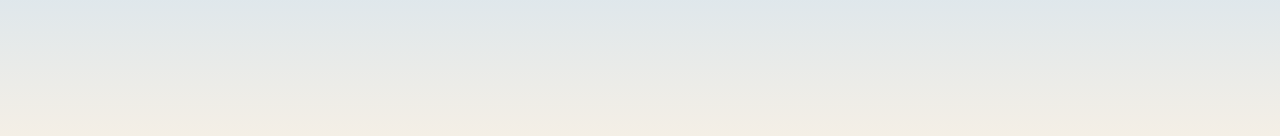
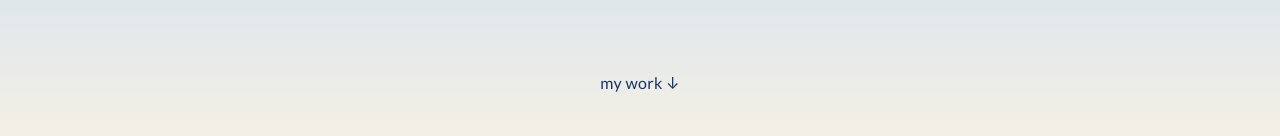
Before and after one commit to gonzalexa/my-portfolio, a React (Vite) app: page / in a window 1280 px wide. Shown: the part 664-800 px from the top of the page. Built offline with nearby package versions, Linux system fonts and the light colour scheme.

Commit message:
The my work-> and the Link to AlexaGonzalez

```diff
--- a/src/components/Hero.jsx
+++ b/src/components/Hero.jsx
@@ -13,6 +13,10 @@ export default function Hero() {
           <span className="smaller-text">& engineer ;)</span>
         </h2>
       </div>
+
+      <div className="scroll-indicator">
+        my work ↓
+      </div>
     </section>
   );
 }
--- a/src/components/Navbar.jsx
+++ b/src/components/Navbar.jsx
@@ -4,7 +4,9 @@ import { Link } from "react-router-dom";
 export default function Navbar() {
   return (
     <nav className="navbar">
-      <div className="nav-name">Alexa Gonzalez</div>
+      <Link to="/" className="nav-name">
+        Alexa Gonzalez
+      </Link>
 
       <div className="nav-links">
         <Link to="/">Home</Link>
--- a/src/index.css
+++ b/src/index.css
@@ -1,6 +1,6 @@
 @import url('https://fonts.googleapis.com/css2?family=Lato:wght@300;400;700&family=Lora:wght@400;500;600;700&display=swap');
 
-/* Apple-style global reset */
+
 * {
   margin: 0;
   padding: 0;
@@ -29,10 +29,8 @@ body {
   min-height: 100vh;
 
   display: flex;
-  align-items: center;      /* vertical center */
-  justify-content: center;  /* horizontal center */
-
-
+  align-items: center;
+  justify-content: center;
 
   background: linear-gradient(
     to bottom,
@@ -69,13 +67,22 @@ body {
   font-size: 0.60em; /* 75% of the surrounding font size */
 }
 
-/* Section spacing */
-section {
-  margin-bottom: 120px;
+.scroll-indicator {
+  position: absolute;
+  bottom: 40px;
+  left: 50%;
+  transform: translateX(-50%);
+
+  font-size: 16px;
+  letter-spacing: 0.02em;
+
+  color: #1B365D;  /* soft medium blue */
+  /*cursor: pointer;*/
+
+  transition: opacity 0.2s ease;
 }
 
-
-/* Headings */
+/* Headings & paragraph*/
 h1, h2 {
   font-family: 'Lora', serif;
 }
@@ -142,6 +149,11 @@ a:hover {
   opacity: 0.7;
 }
 
+.nav-name:hover {
+  text-decoration: none;
+  opacity: 0.7
+}
+
 
 /*Footer*/
 footer a {
```
